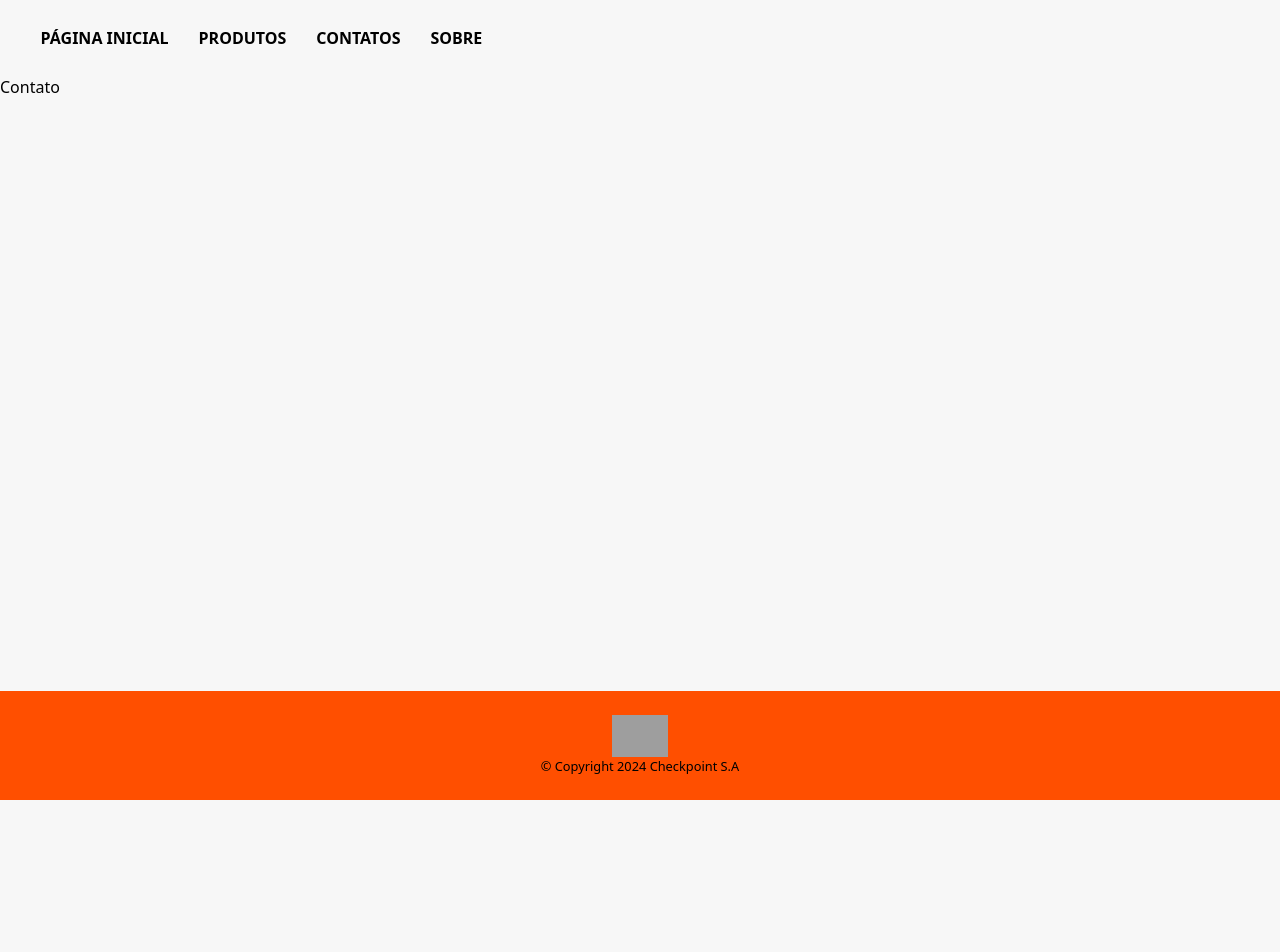
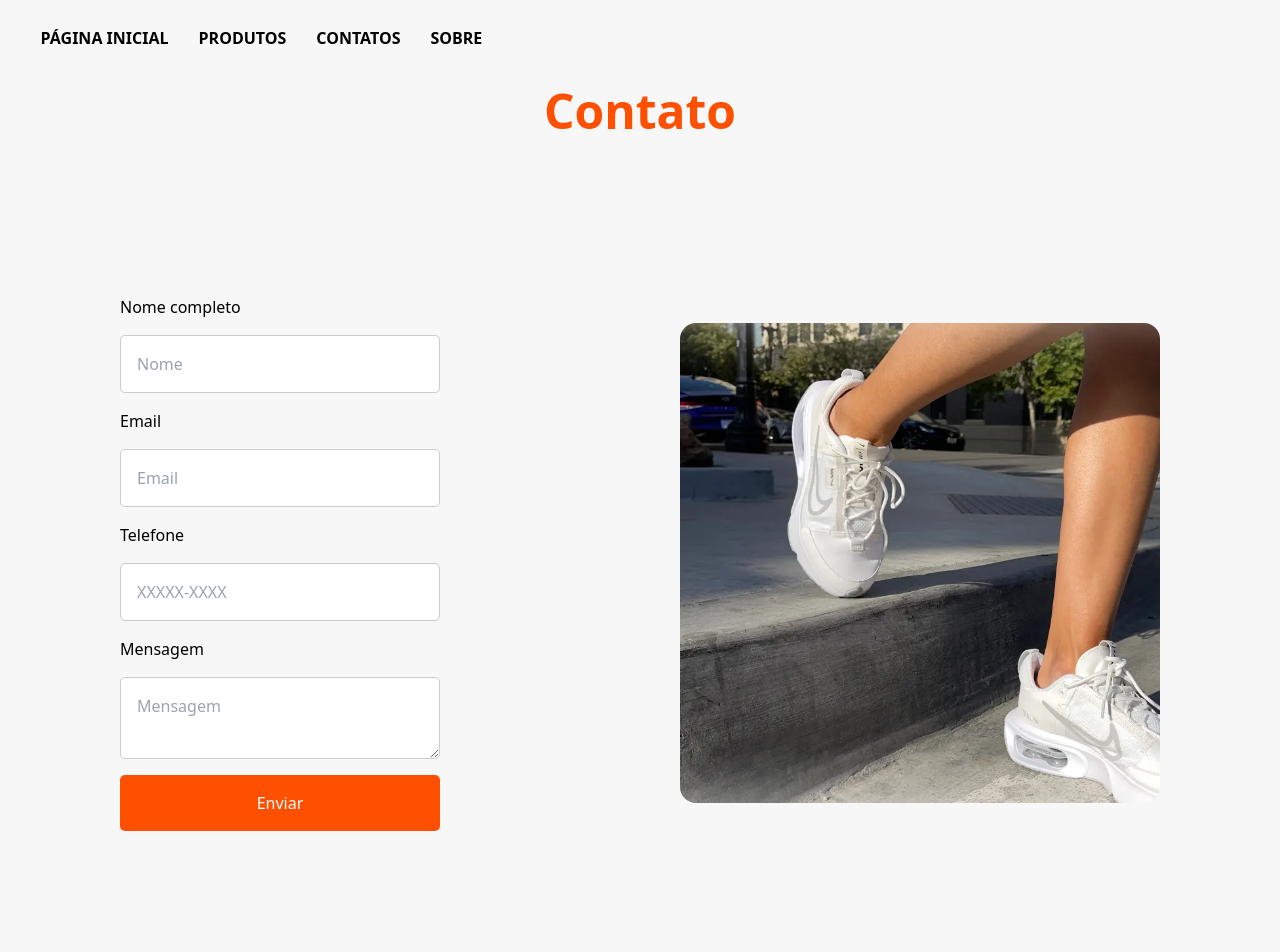
Before and after one commit to Mauricio-Pereira/Checkpoint-V, a Next.js app in the folder checkpoint-v/: page /Contato in a window 1280 px wide. Shown: the top 952 px of the page. Before the commit the page ends 800 px from the top, so only its background shows below. Built offline with nearby package versions, Linux system fonts and the light colour scheme; grey boxes are pictures that could not be loaded.

Commit message:
Adicionando pagina de contato

```diff
--- a/checkpoint-v/src/app/Contato/page.tsx
+++ b/checkpoint-v/src/app/Contato/page.tsx
@@ -1,7 +1,11 @@
+import ContatoForms from "@/components/Forms";
+import "./styles.css"
+
 export default function Contato() {
     return (
       <main className="flex-auto">
-        Contato
+        <h1>Contato</h1>
+        <ContatoForms/>
       </main>
     );
 }
--- /dev/null
+++ b/checkpoint-v/src/app/Contato/styles.css
@@ -0,0 +1,7 @@
+h1{
+    color: #ff4f00;
+    font-weight: bold;
+    font-size: 3rem;
+    margin-bottom: 1rem;
+    text-align: center;
+}
--- /dev/null
+++ b/checkpoint-v/src/components/Forms/index.tsx
@@ -0,0 +1,31 @@
+import "./styles.css"
+const ContatoForms = () => {
+    return(
+        <>
+        <div className='flex-form'>
+            <form className="form-contato">
+                <label htmlFor='nome'>Nome completo</label>
+                <input className="input" type="text" placeholder="Nome" />
+
+                <label htmlFor="email">Email</label>
+                <input className = "input" type="text" placeholder='Email' />
+
+                <label htmlFor="telefone">Telefone</label>
+                <input className = "input" type="tel" placeholder='XXXXX-XXXX' />
+
+                <label htmlFor="mensagem">Mensagem</label>
+                <textarea className = "input" placeholder='Mensagem' />
+
+
+
+                <button className="botao">Enviar</button>
+
+            </form>
+            <img className="imagem-contato" src="/img/imagemContato.jpg" alt="" />
+
+        </div>
+        </>
+    );
+}
+
+export default ContatoForms;
--- /dev/null
+++ b/checkpoint-v/src/components/Forms/styles.css
@@ -0,0 +1,40 @@
+.flex-form{
+    display: flex;
+    flex-direction: row;
+    justify-content: space-around;
+    align-items: center;
+    height: 100vh;
+
+}
+.form-contato{
+    display: flex;
+    flex-direction: column;
+}
+
+.input{
+    margin: 1rem 0;
+    padding: 1rem;
+    border: 1px solid #ccc;
+    border-radius: 5px;
+    width: 20rem;
+}
+
+.botao{
+    padding: 1rem;
+    border: none;
+    border-radius: 5px;
+    background-color: #ff4f00;
+    color: white;
+    cursor: pointer;
+    width: 20rem;
+}
+.botao:hover{
+    background-color: #ff7f00;
+}
+
+.imagem-contato{
+    width: 30rem;
+    height: 30rem;
+    object-fit: cover;
+    border-radius: 1rem;
+}
```
Also changed, not shown: checkpoint-v/public/img/imagemContato.jpg (added).
